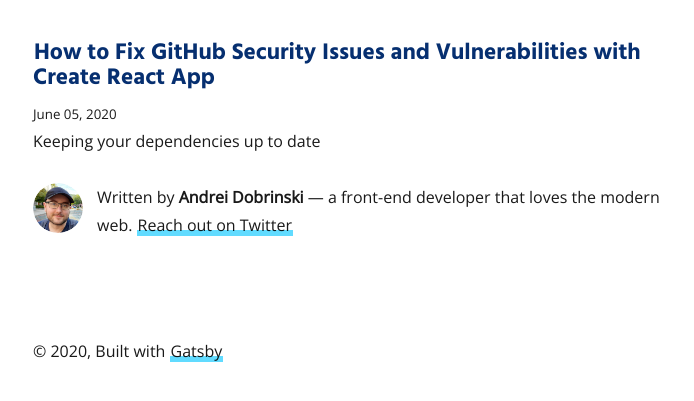
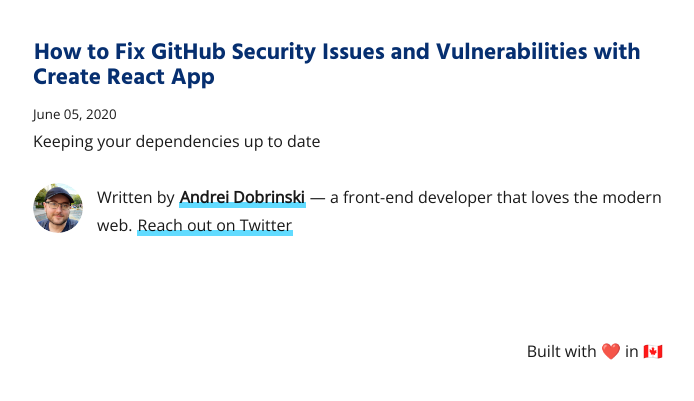
Before and after one commit to andreidobrinski/blog, a Gatsby site: page / in a window 1280 px wide. Shown: the part 267-668 px from the top of the page, without its empty margins (292-986 px from the left). Built offline with nearby package versions, Linux system fonts and the light colour scheme; Gatsby itself is replaced by a stand-in of ours; some packages are replaced by stand-ins of ours.

Commit message:
update bio and layout

```diff
--- a/src/components/bio.js
+++ b/src/components/bio.js
@@ -5,11 +5,11 @@
  * See: https://www.gatsbyjs.org/docs/use-static-query/
  */
 
-import React from "react"
-import { useStaticQuery, graphql } from "gatsby"
-import Image from "gatsby-image"
+import React from 'react'
+import { useStaticQuery, graphql } from 'gatsby'
+import Image from 'gatsby-image'
 
-import { rhythm } from "../utils/typography"
+import { rhythm } from '../utils/typography'
 
 const Bio = () => {
   const data = useStaticQuery(graphql`
@@ -57,7 +57,11 @@ const Bio = () => {
         }}
       />
       <p>
-        Written by <strong>{author.name}</strong> {author.summary}
+        Written by{' '}
+        <a href="https://andreidobrinski.com">
+          <strong>{author.name}</strong>
+        </a>{' '}
+        {author.summary}
         {` `}
         <a href={`https://twitter.com/${social.twitter}`}>
           Reach out on Twitter
--- a/src/components/layout.js
+++ b/src/components/layout.js
@@ -1,7 +1,7 @@
-import React from "react"
-import { Link } from "gatsby"
+import React from 'react'
+import { Link } from 'gatsby'
 import AdLogo from './ad-logo'
-import { rhythm, scale } from "../utils/typography"
+import { rhythm, scale } from '../utils/typography'
 
 const Layout = ({ location, title, children }) => {
   const rootPath = `${__PATH_PREFIX__}/`
@@ -21,9 +21,7 @@ const Layout = ({ location, title, children }) => {
     )
   } else {
     header = (
-      <h3
-        style={{ marginTop: 0 }}
-      >
+      <h3 style={{ marginTop: 0 }}>
         <HeaderLink title={title} />
       </h3>
     )
@@ -40,10 +38,16 @@ const Layout = ({ location, title, children }) => {
       <header>{header}</header>
       <AdLogo />
       <main>{children}</main>
-      <footer>
-        © {new Date().getFullYear()}, Built with
+      <footer style={{ float: 'right' }}>
+        Built with{' '}
+        <span role="img" aria-label="love">
+          ❤️
+        </span>{' '}
+        in
         {` `}
-        <a href="https://www.gatsbyjs.org">Gatsby</a>
+        <span role="img" aria-label="canada">
+          🇨🇦
+        </span>
       </footer>
     </div>
   )
@@ -54,9 +58,9 @@ const HeaderLink = ({ title }) => (
     style={{
       boxShadow: `none`,
       color: `inherit`,
-      fontFamily: 'inherit'
+      fontFamily: 'inherit',
     }}
-    to={`/`}
+    to="/"
   >
     {title}
   </Link>
```
